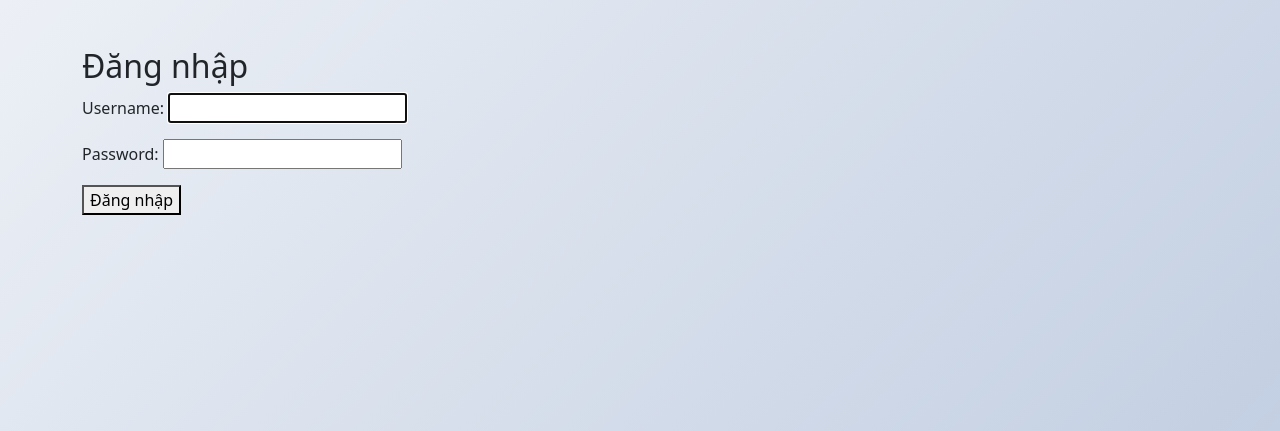
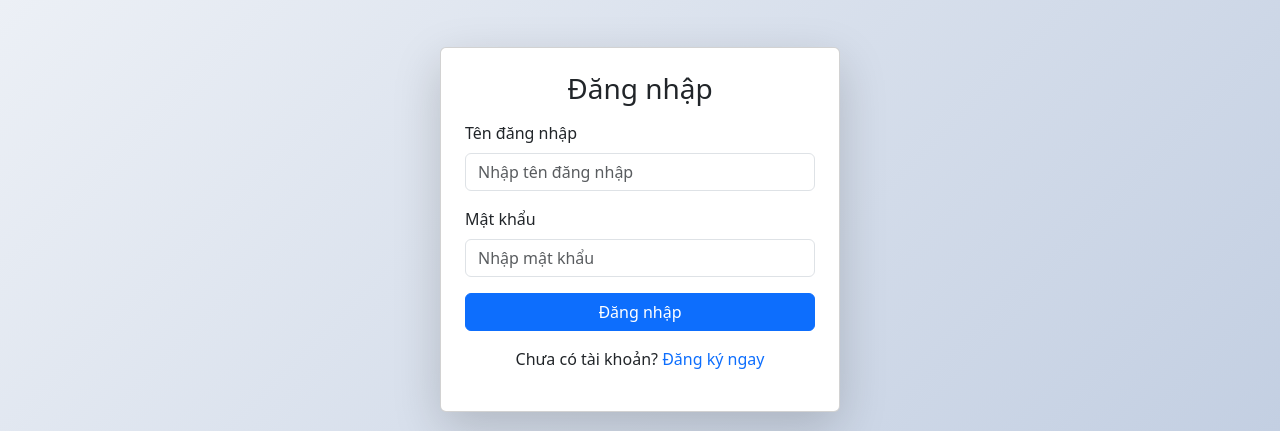
Before and after one commit to ducdz1m2/QLKS, a Django app: page /accounts/login/ in a window 1280 px wide. Shown: the part 369-800 px from the top of the page. Run offline with Django 5.2, Linux system fonts and the light colour scheme.

Commit message:
updata login

```diff
--- a/QLKS/QLKS/urls.py
+++ b/QLKS/QLKS/urls.py
@@ -1,7 +1,7 @@
 from django.contrib import admin
 from django.urls import path, include
 from .views import home
-
+from .views import login_view
 urlpatterns = [
     path('', home, name='home'),
     path('admin/', admin.site.urls),
@@ -16,4 +16,5 @@ urlpatterns = [
 
     # Giữ lại django auth urls để hỗ trợ login/logout
     path("accounts/", include("django.contrib.auth.urls")),
+    path("login/", login_view, name="login")
 ]
--- a/QLKS/invoices/templates/invoices/edit_invoices.html
+++ b/QLKS/invoices/templates/invoices/edit_invoices.html
@@ -27,7 +27,6 @@
         </div>
 
         <select class="form-control" id="MaThue_id" name="MaThue_id" required>
-            <option value="">-- Mã thuê phòng --</option>
             {% for ma in rentrooms %}
             <option value="{{ ma }}" {% if invoices.MaThue_id == ma %}selected{% endif %}>{{ ma }}</option>
             {% endfor %}
--- a/QLKS/templates/registration/login.html
+++ b/QLKS/templates/registration/login.html
@@ -1,10 +1,46 @@
-{% extends "base.html" %}  {# Nếu có base.html thì kế thừa, không thì xóa dòng này #}
+{% extends "base.html" %}
 
 {% block content %}
-<h2>Đăng nhập</h2>
-<form method="post">
-    {% csrf_token %}
-    {{ form.as_p }}
-    <button type="submit">Đăng nhập</button>
-</form>
+<div class="container d-flex justify-content-center align-items-center" style="min-height: 30vh;">
+    <div class="card shadow-lg p-4" style="width: 400px;">
+        <h3 class="text-center mb-3">Đăng nhập</h3>
+
+        <form method="post">
+            {% csrf_token %}
+            <div class="mb-3">
+                <label for="id_username" class="form-label">Tên đăng nhập</label>
+                <input type="text" name="username" id="id_username" class="form-control"
+                    placeholder="Nhập tên đăng nhập" required>
+            </div>
+
+            <div class="mb-3">
+                <label for="id_password" class="form-label">Mật khẩu</label>
+                <input type="password" name="password" id="id_password" class="form-control" placeholder="Nhập mật khẩu"
+                    required>
+            </div>
+
+            {% if form.errors %}
+            <div class="alert alert-danger">
+                <ul>
+                    {% for field in form %}
+                        {% for error in field.errors %}
+                            <li>{{ error }}</li>
+                        {% endfor %}
+                    {% endfor %}
+                    {% for error in form.non_field_errors %}
+                        <li>{{ error }}</li>
+                    {% endfor %}
+                </ul>
+            </div>
+        {% endif %}
+
+
+            <button type="submit" class="btn btn-primary w-100">Đăng nhập</button>
+        </form>
+
+        <p class="text-center mt-3">
+            Chưa có tài khoản? <a href="{% url 'register' %}" class="text-decoration-none">Đăng ký ngay</a>
+        </p>
+    </div>
+</div>
 {% endblock %}
```
Also changed, not shown: QLKS/QLKS/views.py (+18 -0 lines).
